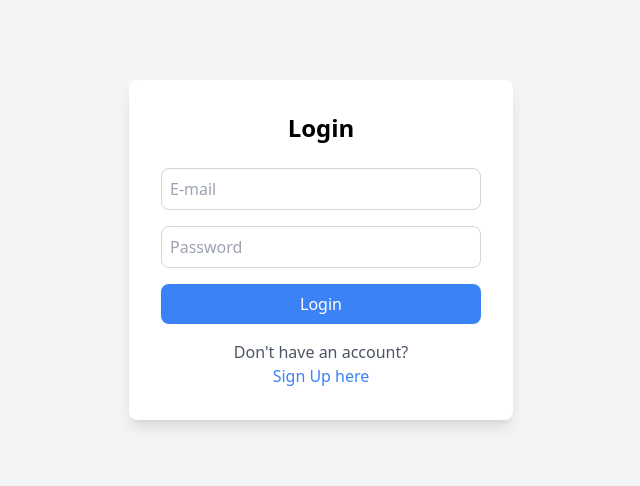
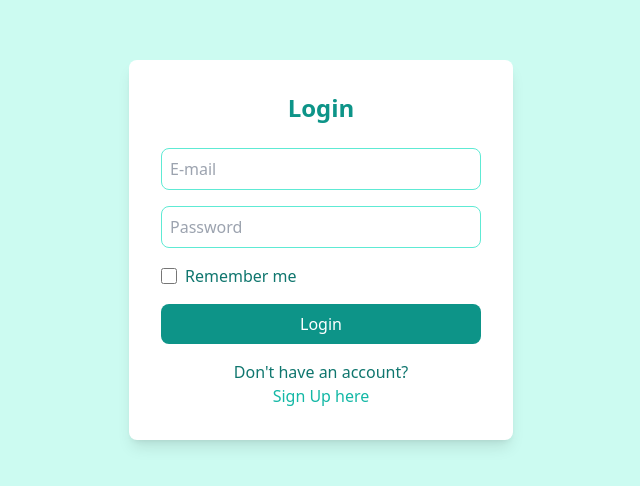
Before and after one commit to Harshil-08/Yapper, a React (Vite) app in the folder client/: page /login in a window 1280 px wide. Shown: the part 150-636 px from the top of the page, without its empty margins (319-959 px from the left). Built offline with nearby package versions, Linux system fonts and the light colour scheme.

Commit message:
style: update theme color for components

```diff
--- a/client/src/pages/Login.jsx
+++ b/client/src/pages/Login.jsx
@@ -3,31 +3,31 @@ import axios from 'axios';
 import { useNavigate } from 'react-router-dom';
 
 const Login = () => {
-  const [email, setEmail] = useState("")
+	const [email, setEmail] = useState("");
 	const [password, setPassword] = useState("");
+	const [remember, setRemember] = useState(false);
 	const [message, setMessage] = useState("");
 	const navigate = useNavigate();
 
 	const handleSubmit = async (e) => {
 		e.preventDefault();
 		try {
-      const response = await axios.post('/api/auth/login', { email, password });
-      localStorage.setItem('token', response.data.token);
+			const response = await axios.post('/api/auth/login', { email, password, remember });
 			alert('Login successful');
-      navigate('/');
-    }catch (err) {
+			navigate('/home');
+		} catch (err) {
 			if (err.response?.status === 401) {
-        setMessage({ type: 'error', text: err.response?.data?.message || 'login failed' });
+				setMessage({ type: 'error', text: err.response?.data?.message || 'Login failed' });
 			} else {
-        setMessage({ type: 'error', text: 'login failed. Please try again later.' });
+				setMessage({ type: 'error', text: 'Login failed. Please try again later.' });
 			}
 		}
 	};
 
 	return (
-		<div className='flex items-center justify-center min-h-screen bg-gray-100'>
+		<div className='flex items-center justify-center min-h-screen bg-teal-100'>
 			<div className='bg-white p-8 rounded-lg shadow-lg w-full max-w-sm'>
-				<h2 className='text-2xl font-bold mb-6 text-center'>Login</h2>
+				<h2 className='text-2xl font-bold mb-6 text-center text-teal-600'>Login</h2>
 				<form className='flex flex-col space-y-4' onSubmit={handleSubmit}>
 					<input
 						type="email"
@@ -35,7 +35,7 @@ const Login = () => {
 						value={email}
 						onChange={(e) => setEmail(e.target.value)}
 						required
-						className='p-2 border border-gray-300 rounded-lg focus:outline-none focus:ring-2 focus:ring-blue-500'
+						className='p-2 border border-teal-300 rounded-lg focus:outline-none focus:ring-2 focus:ring-teal-500'
 					/>
 					<input
 						type="password"
@@ -43,23 +43,32 @@ const Login = () => {
 						value={password}
 						onChange={(e) => setPassword(e.target.value)}
 						required
-						className='p-2 border border-gray-300 rounded-lg focus:outline-none focus:ring-2 focus:ring-blue-500'
+						className='p-2 border border-teal-300 rounded-lg focus:outline-none focus:ring-2 focus:ring-teal-500'
 					/>
+					<div className="flex items-center space-x-2">
+						<input
+							type="checkbox"
+							checked={remember}
+							onChange={() => setRemember(!remember)}
+							className="form-checkbox h-4 w-4 text-teal-600"
+						/>
+						<label className="text-teal-700">Remember me</label>
+					</div>
 					<button
 						type="submit"
-						className='bg-blue-500 text-white p-2 rounded-lg hover:bg-blue-600 focus:outline-none focus:ring-2 focus:ring-blue-300'
+						className='bg-teal-600 text-white p-2 rounded-lg hover:bg-teal-700 focus:outline-none focus:ring-2 focus:ring-teal-300'
 					>
 						Login
 					</button>
 				</form>
 				{message && (
-					<div className={`mt-4 text-center text-red-600`}>
+					<div className={`mt-4 text-center ${message.type === 'error' ? 'text-red-600' : 'text-teal-600'}`}>
 						<p>{message.text}</p>
 					</div>
 				)}
 				<div className='mt-4 text-center'>
-					<p className='text-gray-600'>Don't have an account?</p>
-					<a href="/signup" className='text-blue-500 hover:underline'>Sign Up here</a>
+					<p className='text-teal-700'>Don't have an account?</p>
+					<a href="/signup" className='text-teal-500 hover:underline'>Sign Up here</a>
 				</div>
 			</div>
 		</div>
--- a/client/src/pages/NotFound.jsx
+++ b/client/src/pages/NotFound.jsx
@@ -5,18 +5,18 @@ const NotFound = () => {
   const navigate = useNavigate();
 
   return (
-    <div className="flex items-center justify-center min-h-screen bg-gray-100 px-4">
+    <div className="flex items-center justify-center min-h-screen bg-teal-100 px-4">
       <div className="text-center">
-        <h1 className="text-6xl font-bold text-blue-600">404</h1>
-        <h2 className="mt-2 text-2xl font-semibold text-gray-800">
+        <h1 className="text-6xl font-bold text-teal-600">404</h1>
+        <h2 className="mt-2 text-2xl font-semibold text-teal-800">
           Page Not Found
         </h2>
-        <p className="mt-4 text-gray-600">
+        <p className="mt-4 text-teal-700">
           The page you're looking for doesn't exist or has been moved.
         </p>
         <button
           onClick={() => navigate('/')}
-          className="mt-6 px-4 py-2 bg-blue-500 text-white font-semibold rounded-md shadow hover:bg-blue-600 focus:outline-none focus:ring-2 focus:ring-blue-300"
+          className="mt-6 px-4 py-2 bg-teal-600 text-white font-semibold rounded-md shadow hover:bg-teal-700 focus:outline-none focus:ring-2 focus:ring-teal-400"
         >
           Go to Homepage
         </button>
--- a/client/src/pages/Signup.jsx
+++ b/client/src/pages/Signup.jsx
@@ -1,10 +1,10 @@
 import React, { useState } from 'react';
 import axios from 'axios';
-import { useNavigate} from 'react-router-dom';
+import { useNavigate } from 'react-router-dom';
 
 const Signup = () => {
 	const [username, setUsername] = useState('');
-  const [email, setEmail] = useState('')
+	const [email, setEmail] = useState('');
 	const [password, setPassword] = useState('');
 	const [message, setMessage] = useState('');
 	const navigate = useNavigate();
@@ -13,9 +13,10 @@ const Signup = () => {
 		e.preventDefault();
 		try {
 			await axios.post('/api/auth/signup', { username, email, password });
-      navigate('/login');
+			setMessage({ type: 'success', text: 'Signup successful!' });
+			setTimeout(() => navigate('/login'), 2000);
 		} catch (err) {
-      if (err.response?.status === 400) {
+			if (err.response?.status === 403) {
 				setMessage({ type: 'error', text: err.response?.data?.message || 'Signup failed' });
 			} else {
 				setMessage({ type: 'error', text: 'Signup failed. Please try again later.' });
@@ -24,9 +25,9 @@ const Signup = () => {
 	};
 
 	return (
-		<div className='flex items-center justify-center min-h-screen bg-gray-100'>
+		<div className='flex items-center justify-center min-h-screen bg-teal-100'>
 			<div className='bg-white p-8 rounded-lg shadow-lg w-full max-w-sm'>
-				<h2 className='text-2xl font-bold mb-6 text-center'>Signup</h2>
+				<h2 className='text-2xl font-bold mb-6 text-center text-teal-600'>Signup</h2>
 				<form className='flex flex-col space-y-4' onSubmit={handleSubmit}>
 					<input
 						type="text"
@@ -34,7 +35,7 @@ const Signup = () => {
 						value={username}
 						onChange={(e) => setUsername(e.target.value)}
 						required
-						className='p-2 border border-gray-300 rounded-lg focus:outline-none focus:ring-2 focus:ring-blue-500'
+						className='p-2 border border-teal-300 rounded-lg focus:outline-none focus:ring-2 focus:ring-teal-500'
 					/>
 					<input
 						type="email"
@@ -42,7 +43,7 @@ const Signup = () => {
 						value={email}
 						onChange={(e) => setEmail(e.target.value)}
 						required
-						className='p-2 border border-gray-300 rounded-lg focus:outline-none focus:ring-2 focus:ring-blue-500'
+						className='p-2 border border-teal-300 rounded-lg focus:outline-none focus:ring-2 focus:ring-teal-500'
 					/>
 					<input
 						type="password"
@@ -50,11 +51,11 @@ const Signup = () => {
 						value={password}
 						onChange={(e) => setPassword(e.target.value)}
 						required
-						className='p-2 border border-gray-300 rounded-lg focus:outline-none focus:ring-2 focus:ring-blue-500'
+						className='p-2 border border-teal-300 rounded-lg focus:outline-none focus:ring-2 focus:ring-teal-500'
 					/>
 					<button
 						type="submit"
-						className='bg-blue-500 text-white p-2 rounded-lg hover:bg-blue-600 focus:outline-none focus:ring-2 focus:ring-blue-300'
+						className='bg-teal-600 text-white p-2 rounded-lg hover:bg-teal-700 focus:outline-none focus:ring-2 focus:ring-teal-300'
 					>
 						Signup
 					</button>
@@ -65,8 +66,8 @@ const Signup = () => {
 					</div>
 				)}
 				<div className='mt-4 text-center'>
-					<p className='text-gray-600'>Already have an account?</p>
-					<a href='/login' className='text-blue-500 hover:underline'>Login</a>
+					<p className='text-teal-700'>Already have an account?</p>
+					<a href='/login' className='text-teal-500 hover:underline'>Login</a>
 				</div>
 			</div>
 		</div>
```
Lines whose indentation alone changed are shown as unchanged.
